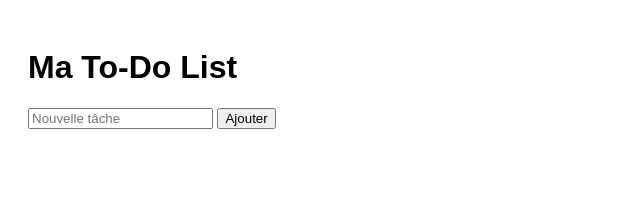
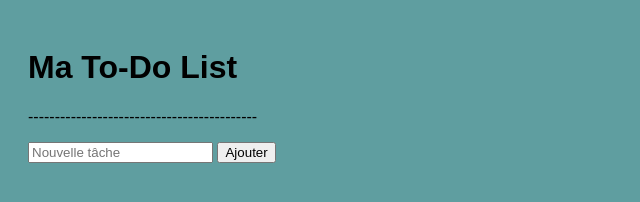
Before and after one commit to Ranabjd/todo-app, a plain HTML site: page front/index.html in a window 1280 px wide. Shown: the whole page, without its empty margins (0-640 px from the left). Drawn offline with Linux system fonts and the light colour scheme.

Commit message:
modifié

```diff
--- a/front/index.html
+++ b/front/index.html
@@ -7,6 +7,7 @@
 </head>
 <body>
 <h1>Ma To-Do List</h1>
+<p>-------------------------------------------</p>
 <input type="text" id="taskInput" placeholder="Nouvelle tâche">
 <button id="addBtn">Ajouter</button>
 <ul id="taskList"></ul>
--- a/front/style.css
+++ b/front/style.css
@@ -1,4 +1,4 @@
-body { font-family: Arial; padding: 20px; }
-ul { list-style: none; padding: 0; }
+body { font-family: Arial; padding: 20px;background-color: cadetblue; }
+ul { list-style: none; padding: 0; color: rgb(93, 0, 180);}
 li { margin: 5px 0; }
 .done { text-decoration: line-through; color: gray; }
```
